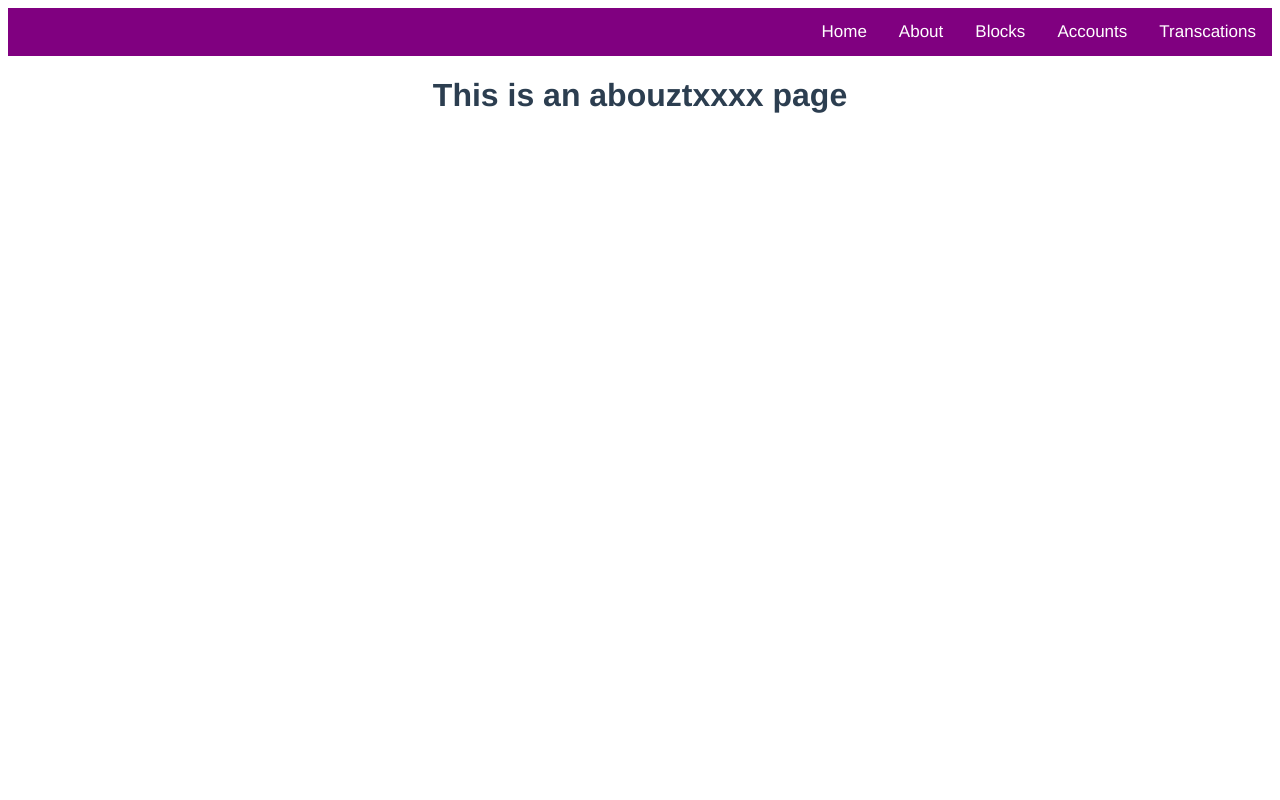
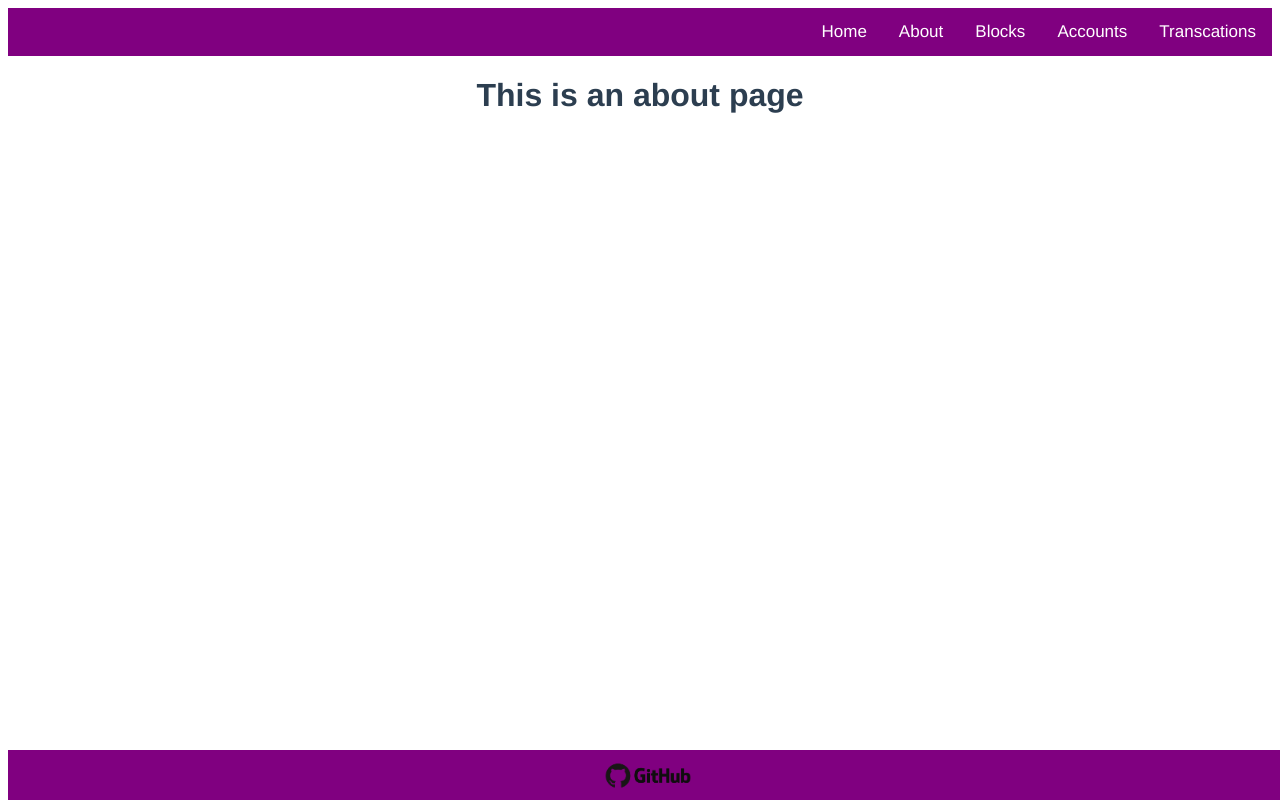
Before and after one commit to quanterall-academy-team4/polygon-explorer-front-end, a Vue app: page /about in a window 1280 px wide. Built offline with nearby package versions, Linux system fonts and the light colour scheme.

Commit message:
Added footer to all components

```diff
--- a/src/components/Footer.vue
+++ b/src/components/Footer.vue
@@ -18,18 +18,10 @@ export default {
 .footer {
   overflow: hidden;
   background-color: purple;
-  margin-top: 100px;
-  size: 100ex;
-}
-
-.footer a {
-  margin-bottom: 0px;
-  float: inline-start;
-  color: #f2f2f2;
-  text-align: center;
-  padding: 14px 16px;
-  text-decoration: none;
-  font-size: 17px;
+  bottom: 0;
+  width: 100%;
+  height: 50px;
+  position: absolute;
 }
 
 .footer img {
--- a/src/views/About.vue
+++ b/src/views/About.vue
@@ -1,5 +1,17 @@
 <template>
   <div class="about">
-    <h1>This is an abouztxxxx page</h1>
+    <h1>This is an about page</h1>
+    <Footer />
   </div>
 </template>
+
+<script>
+import Footer from "../components/Footer.vue"
+
+export default {
+  name: "App",
+  components: {
+    Footer
+  },
+};
+</script>
--- a/src/views/Accounts.vue
+++ b/src/views/Accounts.vue
@@ -1,12 +1,17 @@
 <template>
-  <h1>Accounts</h1>
+  <h1>Accounts page</h1>
+  <Footer />
 </template>
 
 <script>
+import Footer from "../components/Footer.vue";
+
 export default {
   name: 'Accounts',
-  components: {}
-}
+  components: {
+    Footer,
+  }
+};
 </script>
 
 <style>
--- a/src/views/Blocks.vue
+++ b/src/views/Blocks.vue
@@ -1,14 +1,17 @@
 <template>
   <h1>Blocks</h1>
+  <Footer />
 </template>
 
 <script>
+import Footer from "../components/Footer.vue";
 export default {
-  name: 'Blocks',
-  components: {}
-}
+  name: "Blocks",
+  components: {
+    Footer,
+  },
+};
 </script>
 
 <style>
-
 </style>
--- a/src/views/Home.vue
+++ b/src/views/Home.vue
@@ -2,13 +2,16 @@
   <div class="home">
     <img alt="Vue logo" src="../assets/logo.png">
   </div>
+  <Footer />
 </template>
 
 <script>
 // @ is an alias to /src
-
+import Footer from "../components/Footer.vue";
 export default {
   name: 'Home',
-  components: {}
+  components: {
+    Footer,
+  }
 }
 </script>
--- a/src/views/Transactions.vue
+++ b/src/views/Transactions.vue
@@ -1,11 +1,16 @@
 <template>
   <h1>Transactions</h1>
+  <Footer />
 </template>
 
 <script>
+import Footer from "../components/Footer.vue";
+
 export default {
   name: 'Transactions',
-  components: {}
+  components: {
+    Footer
+  }
 }
 </script>
 
```
Also changed, not shown: 1 other file (tests, documents, lock files or other folders).
